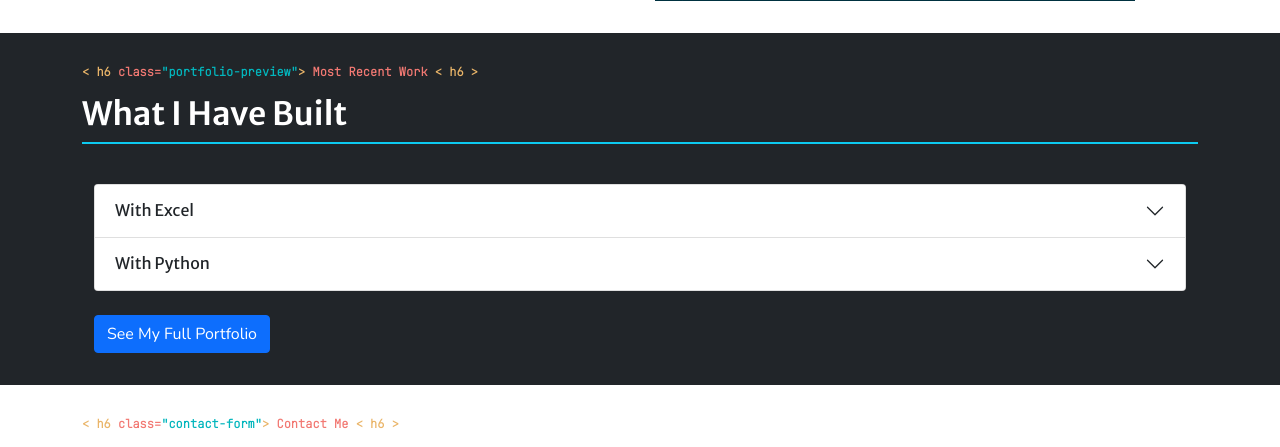
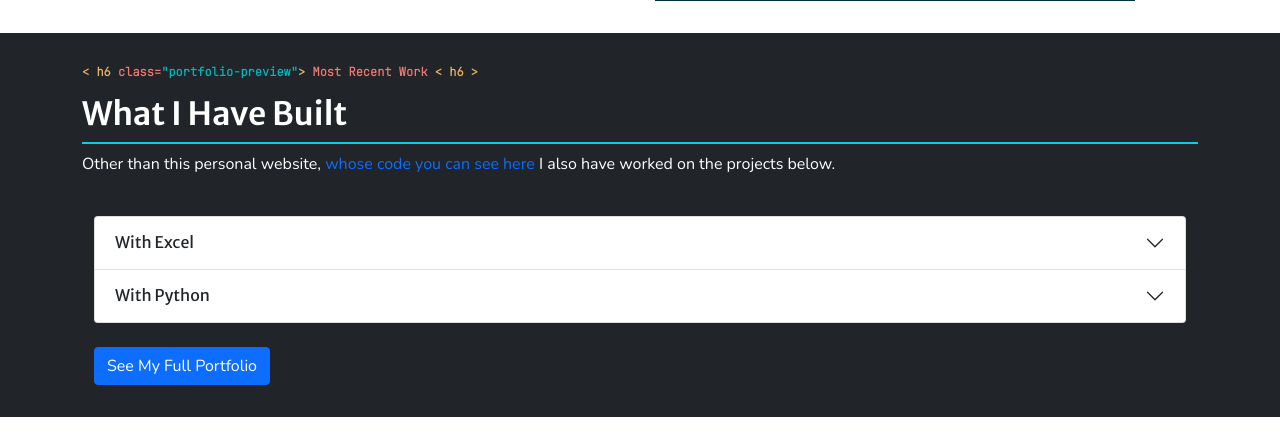
Before and after one commit to BinaryEgo/Portfolio, a Flask app: page / in a window 1280 px wide. Shown: the part 1358-1805 px from the top of the page. Run offline with Flask 2, Linux system fonts and the light colour scheme; parts of the project's set-up code (start-up, migrations or seed data) failed here and were passed over; some libraries are stand-ins or nearby versions.

Commit message:
update github links

```diff
--- a/application/templates/base.html
+++ b/application/templates/base.html
@@ -117,7 +117,7 @@
                     </a>
                 </li>
                 <li class="nav-item nav-link px-4">
-                    <a href="#">
+                    <a href="https://github.com/BinaryEgo">
                         <i class="fa-brands fa-github fa-2xl"></i>
                     </a>
                 </li>
--- a/application/templates/index.html
+++ b/application/templates/index.html
@@ -96,7 +96,10 @@
         <!-- Heading -->
         <h2 class="night-mode border-bottom border-2 border-info py-2">What I Have Built</h2>
         <!-- Summary -->
-        <p class="night-mode"></p>
+        <p class="night-mode">
+            Other than this personal website, <a href="https://github.com/BinaryEgo/Portfolio">whose code you can see here</a>
+            I also have worked on the projects below.
+        </p>
         <!-- Portfolio Accordion -->
         <div class="container">
             <div class="accordion py-4" id="accordionExample">
@@ -276,7 +279,8 @@
                                             </p>
                                             <a href="{{ url_for('tarot_start') }}" class="btn btn-dark mt-2">
                                                 Take Me To It!</a>
-                                            <a href="#" class="btn btn-light mt-2">
+                                            <a href="https://github.com/BinaryEgo/Portfolio/blob/master/application/project_modules/tarot_cards.py"
+                                               class="btn btn-light mt-2">
                                                 See The Code On Github</a>
                                             </p>
                                         </div>
@@ -320,7 +324,8 @@
                                             </p>
                                             <a href="{{ url_for('show_robots_txt') }}" class="btn btn-dark mt-2">
                                                 Take Me To It!</a>
-                                            <a href="#" class="btn btn-light mt-2">
+                                            <a href="https://github.com/BinaryEgo/Portfolio/blob/master/application/project_modules/robots_checker.py"
+                                               class="btn btn-light mt-2">
                                                 See The Code On Github</a>
                                             </p>
                                         </div>
@@ -363,7 +368,8 @@
                                             </p>
                                             <a href="{{ url_for('page_preloader') }}" class="btn btn-dark mt-2">
                                                 Take Me To It!</a>
-                                            <a href="#" class="btn btn-light mt-2">
+                                            <a href="https://github.com/BinaryEgo/Portfolio/blob/master/application/project_modules/movies_interest_boxoffice.py"
+                                               class="btn btn-light mt-2">
                                                 See The Code On Github</a>
                                             </p>
                                         </div>
```
